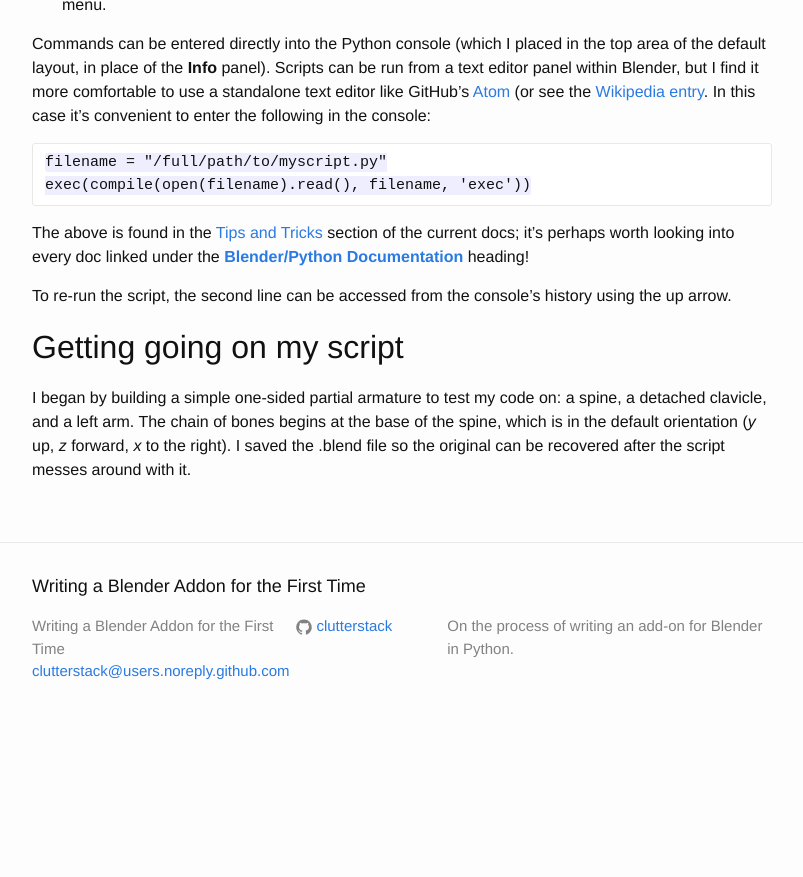
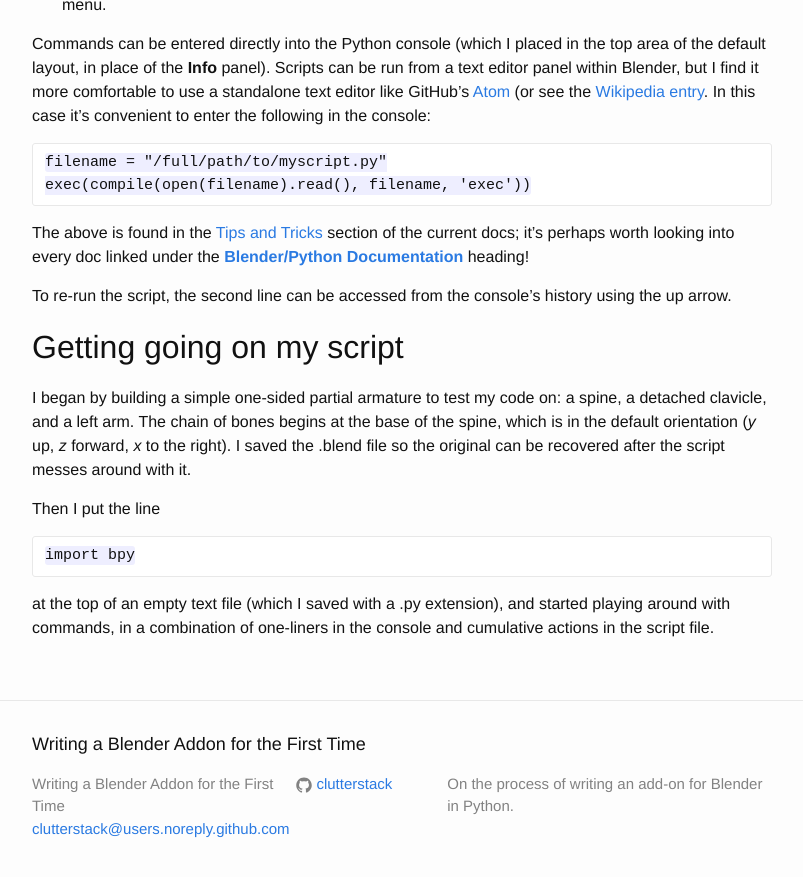
Before and after one commit to clutterstack/blender-rig-mirror, a Jekyll site: the page built from _posts/2016-02-02-background.md, in a window 1280 px wide and 900 px high, scrolled down 1209 px. Shown: the top 877 px of the window, without its empty margins (238-1041 px from the left). Built offline with Jekyll 4.4.1, drawn with Linux system fonts in a browser that asks for light colours; before the commit the page ends 1952 px from its top, so only the background shows below that.

Commit message:
Even more typing

````diff
--- a/_posts/2016-02-02-background.md
+++ b/_posts/2016-02-02-background.md
@@ -46,3 +46,9 @@
 ## Getting going on my script
 
 I began by building a simple one-sided partial armature to test my code on: a spine, a detached clavicle, and a left arm. The chain of bones begins at the base of the spine, which is in the default orientation (*y* up, *z* forward, *x* to the right). I saved the .blend file so the original can be recovered after the script messes around with it.
+
+Then I put the line
+```
+import bpy
+```
+at the top of an empty text file (which I saved with a .py extension), and started playing around with commands, in a combination of one-liners in the console and cumulative actions in the script file.
````
